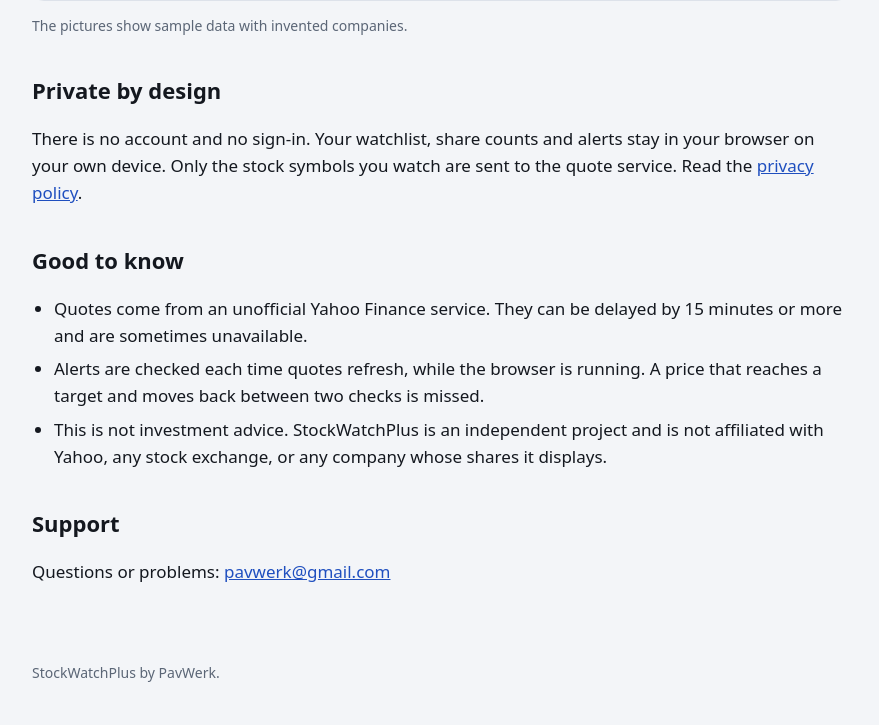
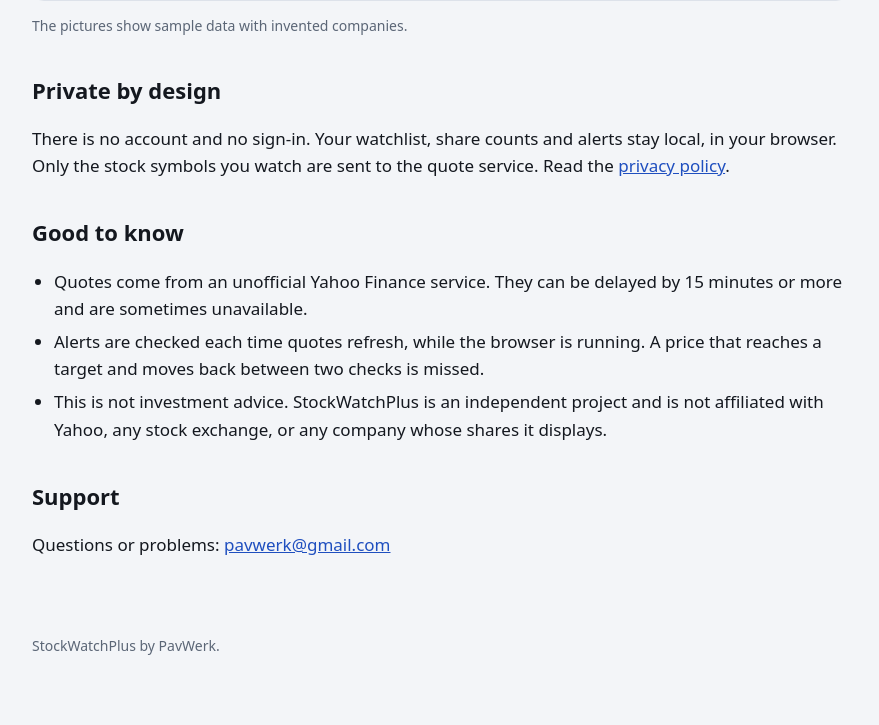
Before and after one commit to pavwerk/pavwerk.github.io, a plain HTML site: page stockwatchplus/index.html in a window 1280 px wide. Shown: the part 2284-3009 px from the top of the page, without its empty margins (200-1079 px from the left). After the commit the page ends 2982 px from the top, so only its background shows below. Drawn offline with Linux system fonts and the light colour scheme.

Commit message:
App pages: say the data stays local, in the browser
Replace "stay in your browser on your own device" with "stay local,
in your browser" on the StockWatchPlus and Sun & Weather Watch pages.
The computer may be a corporate machine, not the user's own.

Co-Authored-By: Claude Fable 5.2 <noreply@anthropic.com>
Claude-Session: https://claude.ai/code/session_01Wu2kp3iDmBtMuRFtfET5fD

```diff
--- a/stockwatchplus/index.html
+++ b/stockwatchplus/index.html
@@ -40,7 +40,7 @@
     <p class="small">The pictures show sample data with invented companies.</p>
 
     <h2>Private by design</h2>
-    <p>There is no account and no sign-in. Your watchlist, share counts and alerts stay in your browser on your own device. Only the stock symbols you watch are sent to the quote service. Read the <a href="privacy.html">privacy policy</a>.</p>
+    <p>There is no account and no sign-in. Your watchlist, share counts and alerts stay local, in your browser. Only the stock symbols you watch are sent to the quote service. Read the <a href="privacy.html">privacy policy</a>.</p>
 
     <h2>Good to know</h2>
     <ul>
```
Also changed, not shown: sunweatherwatch/index.html (+1 -1 lines).
